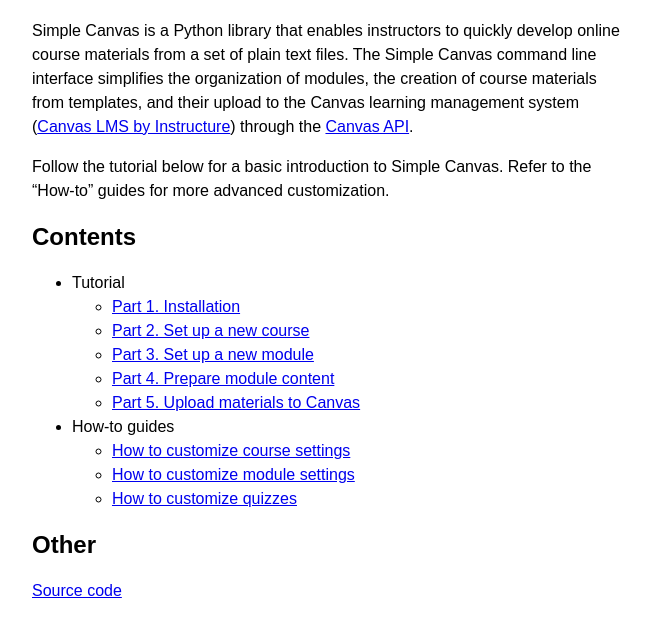
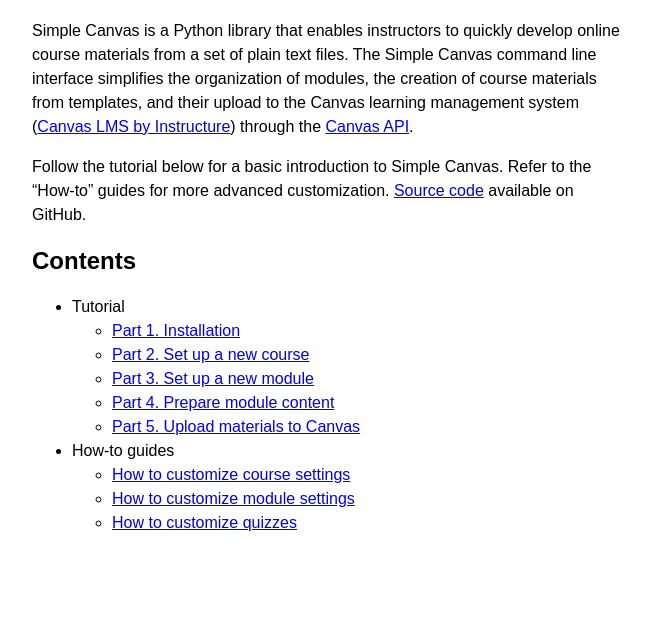
Before and after one commit to elijahgreenstein/simplecanvas, a plain HTML site: page docs/index.html in a window 1280 px wide. Shown: the part 71-708 px from the top of the page, without its empty margins (308-959 px from the left). Drawn offline with Linux system fonts and the light colour scheme.

Commit message:
Update docs

```diff
--- a/docs/index.html
+++ b/docs/index.html
@@ -9,7 +9,7 @@
 
     <h1 id="simple-canvas-documentation">Simple Canvas Documentation</h1>
 <p>Simple Canvas is a Python library that enables instructors to quickly develop online course materials from a set of plain text files. The Simple Canvas command line interface simplifies the organization of modules, the creation of course materials from templates, and their upload to the Canvas learning management system (<a href="https://www.instructure.com/canvas">Canvas LMS by Instructure</a>) through the <a href="https://canvas.instructure.com/doc/api/">Canvas API</a>.</p>
-<p>Follow the tutorial below for a basic introduction to Simple Canvas. Refer to the “How-to” guides for more advanced customization.</p>
+<p>Follow the tutorial below for a basic introduction to Simple Canvas. Refer to the “How-to” guides for more advanced customization. <a href="https://github.com/elijahgreenstein/simplecanvas">Source code</a> available on GitHub.</p>
 <h2 id="contents">Contents</h2>
 <ul>
 <li>Tutorial
@@ -27,8 +27,6 @@
 <li><a href="howto-quiz.html">How to customize quizzes</a></li>
 </ul></li>
 </ul>
-<h2 id="other">Other</h2>
-<p><a href="https://github.com/elijahgreenstein/simplecanvas">Source code</a></p>
 
   </body>
 </html>
```
